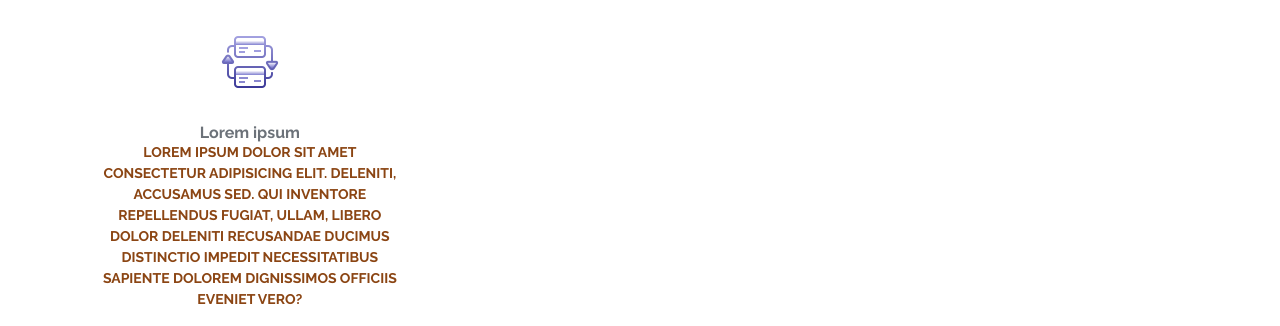
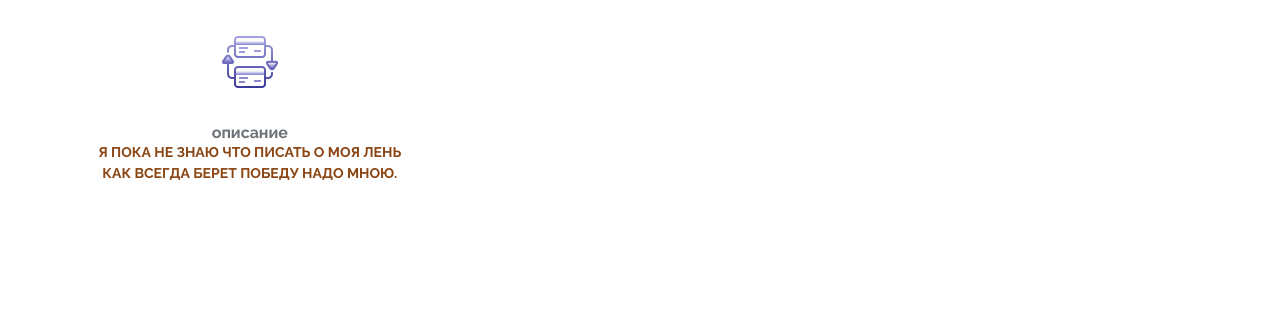
Before and after one commit to NurbaTron/myport, a plain HTML site: page index.html in a window 1280 px wide. Shown: the part 1080-1406 px from the top of the page. Drawn offline with nearby package versions, Linux system fonts and the light colour scheme.

Commit message:
added text

```diff
--- a/index.html
+++ b/index.html
@@ -49,8 +49,8 @@
                 data-aos-duration="3000">
 
                 <img class="f_icon" src="assas.png" alt="">
-                <h4 class="f_title">Lorem ipsum</h4>
-                <div class="f_text">Lorem ipsum dolor sit amet consectetur adipisicing elit. Deleniti, accusamus sed. Qui inventore repellendus fugiat, ullam, libero dolor deleniti recusandae ducimus distinctio impedit necessitatibus sapiente dolorem dignissimos officiis eveniet vero?</div>
+                <h4 class="f_title">описание</h4>
+                <div class="f_text">Я пока не знаю что писать о моя Лень как всЕгда беРет победу нАдо мною.</div>
 
             </div>
         </div>
```
